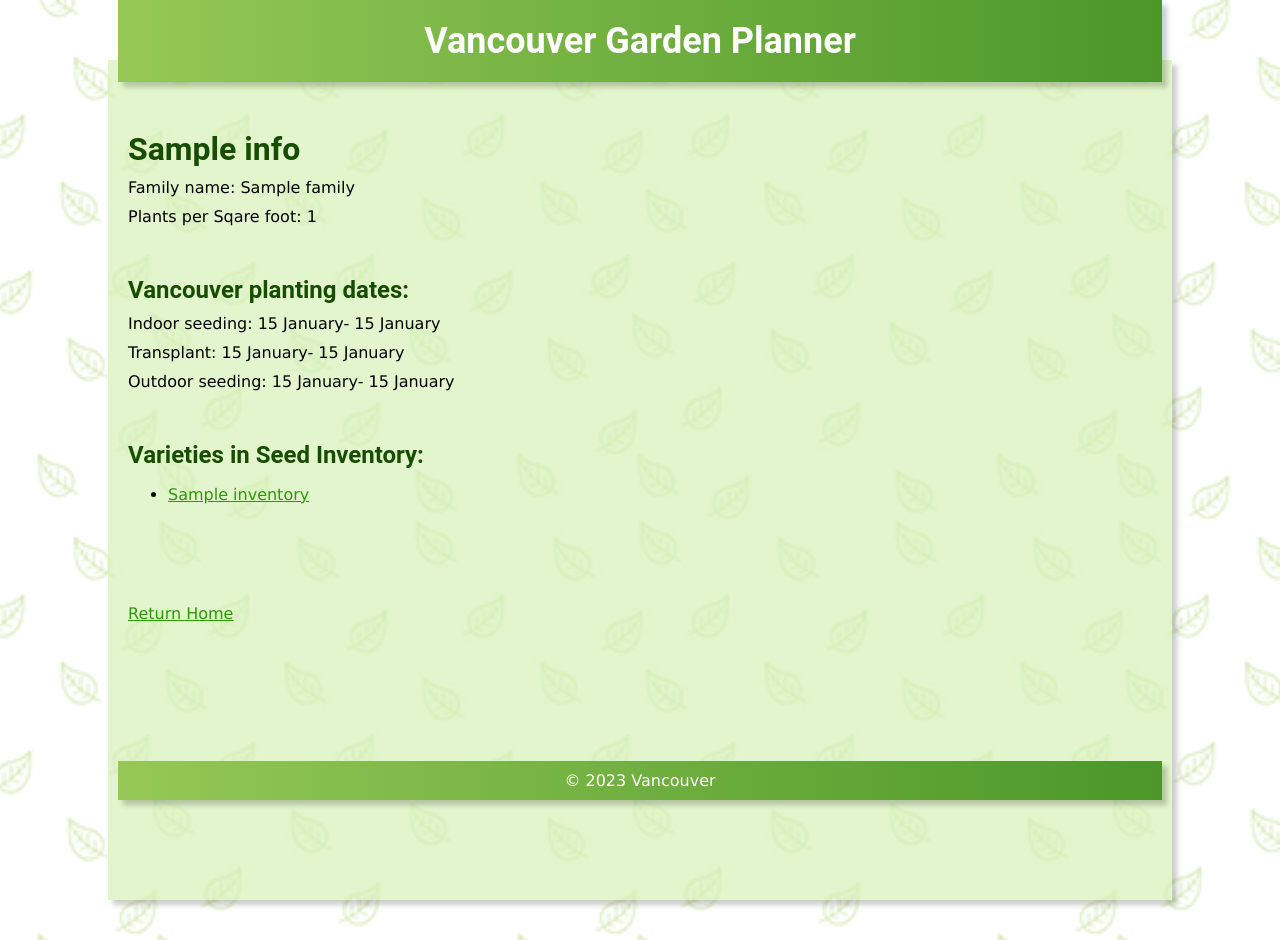
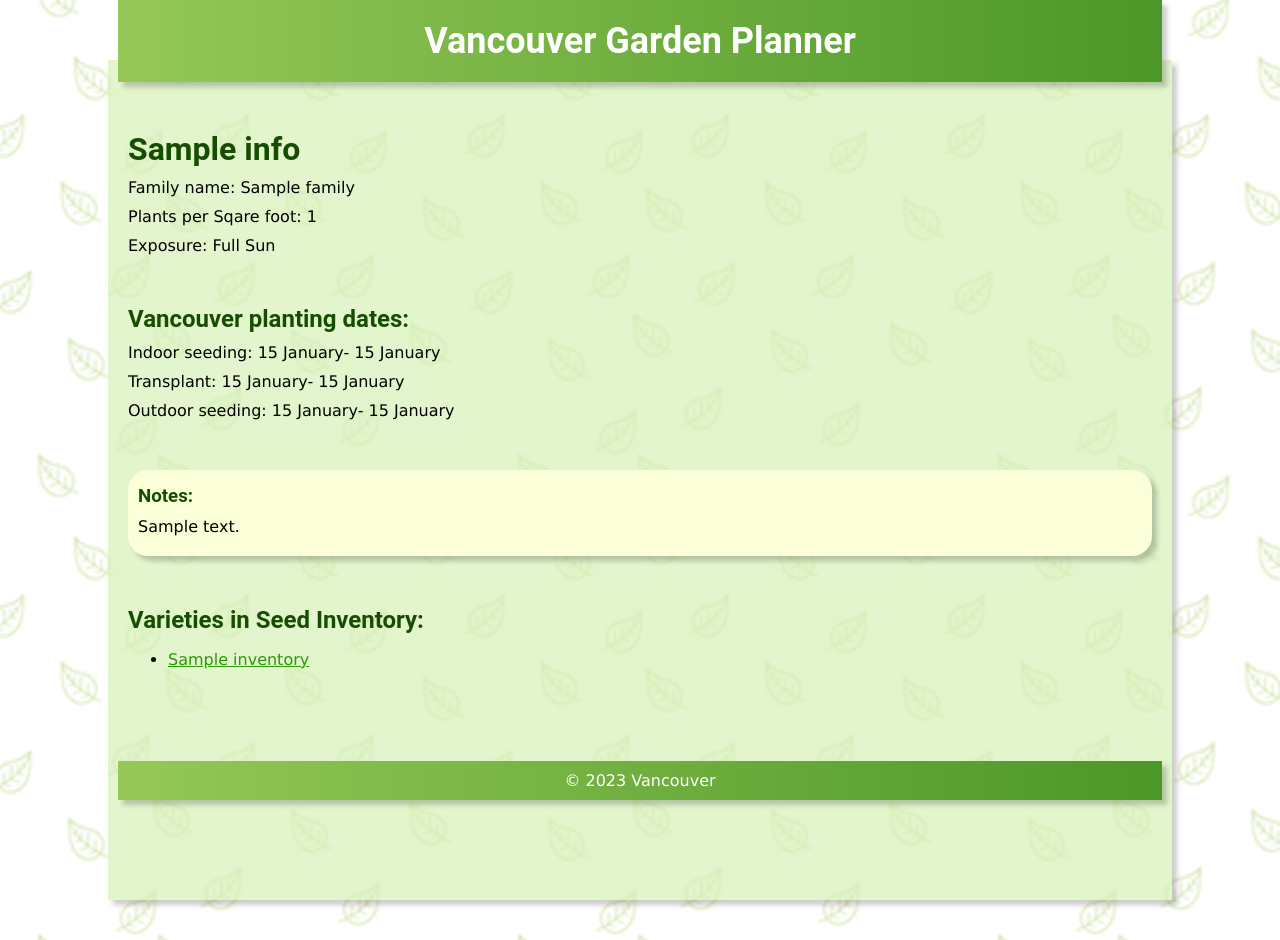
Before and after one commit to SwantjeM/gardenplanner, a Django app: page /1/ in a window 1280 px wide. Shown: the top 940 px of the page. Run offline with Django 4.2, Linux system fonts and the light colour scheme; tables that the repository leaves empty hold one stand-in row (values such as "Sample post").

Commit message:
added sun exposure and notes to plant_info model and added it to display on the plant  info page

```diff
--- a/core/models.py
+++ b/core/models.py
@@ -41,6 +41,18 @@
     plants_per_sqf = models.SmallIntegerField(
         "Plants per square foot", blank=True, null=True
     )
+    EXPOSURE_CHOICES = [
+        ("full_sun", "Full Sun"),
+        ("part_sun", "Part Sun"),
+        ("part_shade", "Part Shade"),
+        ("shade", "Shade"),
+    ]
+
+    sun_exposure = models.CharField(
+        "Sun exposure", max_length=20, choices=EXPOSURE_CHOICES, blank=True, null=True
+    )
+
+    notes = models.TextField(default="", blank=True)
 
     def __str__(self):
         return self.plant_name
--- a/core/templates/core/plantinfo.html
+++ b/core/templates/core/plantinfo.html
@@ -20,6 +20,9 @@
         <h1>{{plant_info.plant_name}} </h1>
         <p>Family name: {{plant_info.family_name}}</p>
         <p>Plants per Sqare foot: {{plant_info.plants_per_sqf}} </p>
+        {% if plant_info.sun_exposure %}
+        <p>Exposure: {{plant_info.get_sun_exposure_display}} </p>
+        {% endif %}
     </div>
     <div id="PlantListWrapper">
         <h2> Vancouver planting dates:</h2>
@@ -27,6 +30,13 @@
         <p> Transplant: {{plant_info.YVR_tpDate_start |date:"d F" }}- {{plant_info.YVR_tpDate_stop |date:"d F" }}</p>
         <p> Outdoor seeding: {{plant_info.YVR_out_seedDate_start |date:"d F" }}- {{plant_info.YVR_out_seedDate_stop |date:"d F" }}</p>
     </div>
+
+    {% if plant_info.notes %}
+    <div id="NotesWrapper">
+        <h3> Notes: </h3>
+        <p> {{plant_info.notes}}</p>
+    </div>
+    {% endif %}
 
     <div id="PlantListWrapper">
         <h2>Varieties in Seed Inventory:</h2>
```
Also changed, not shown: core/migrations/0003_plant_info_notes_plant_info_sun_exposure.py (added).
